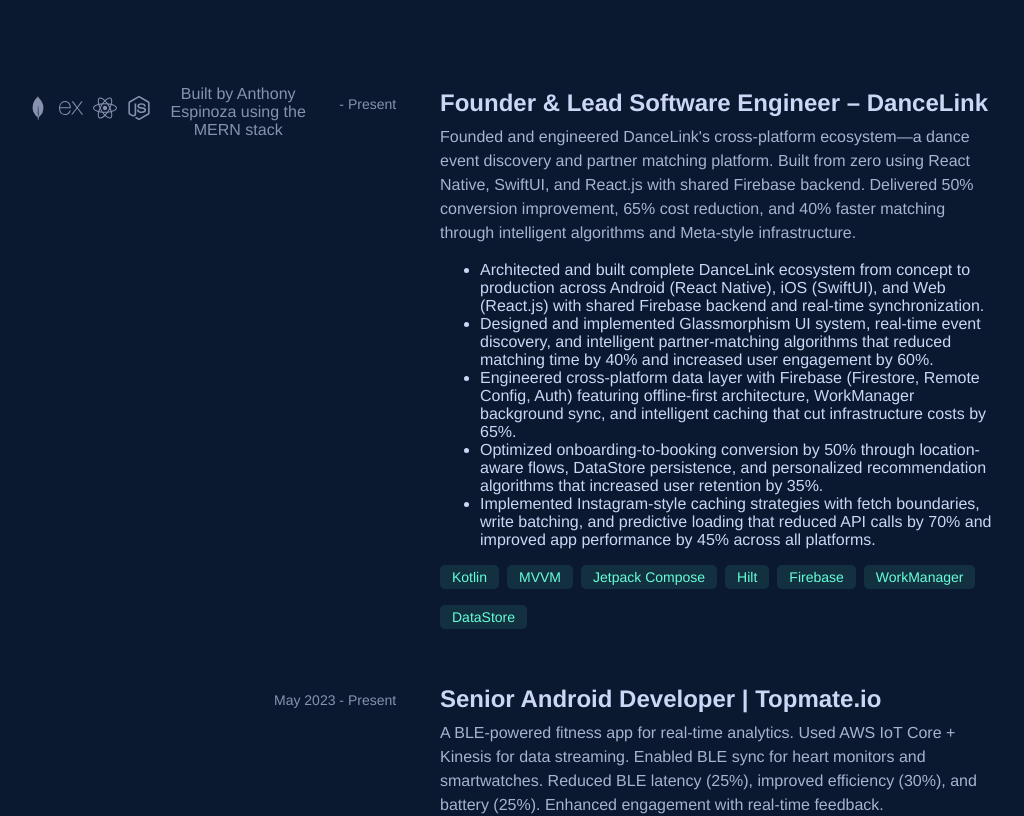
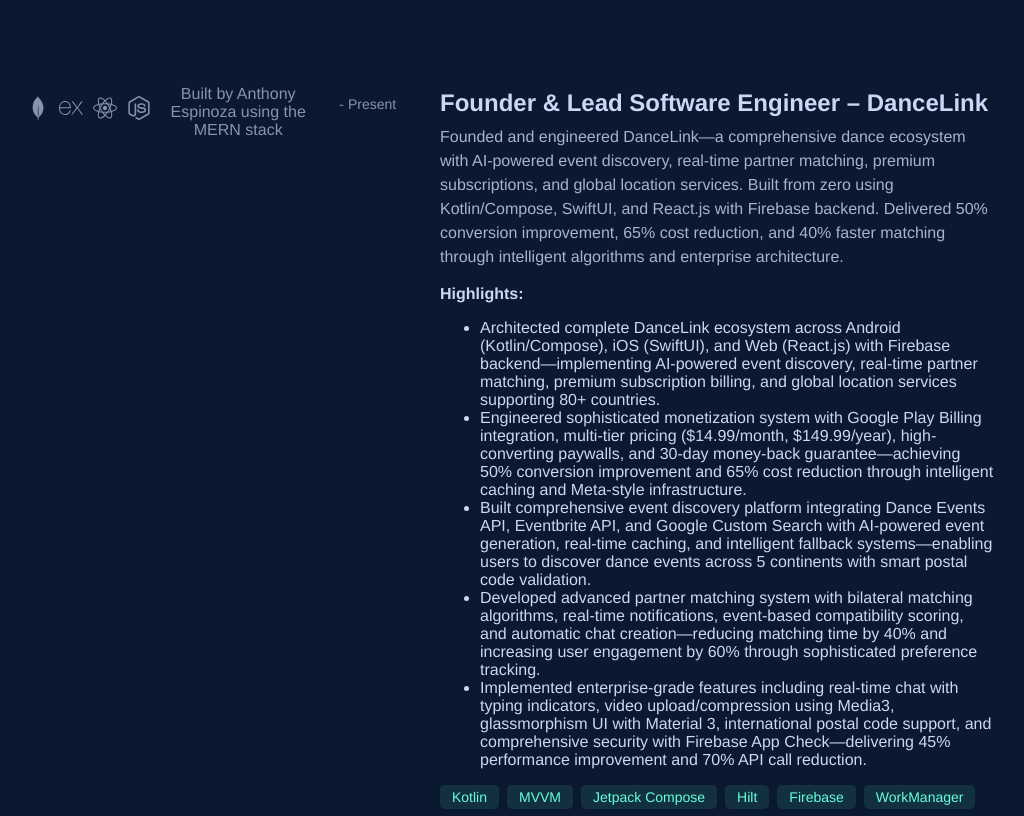
Before and after one commit to TonyStarkWiz/MyProtfolioWebsite, a React (Create React App) app in the folder client/: page / in a window 1280 px wide. Shown: the part 660-1476 px from the top of the page, without its empty margins (186-1210 px from the left). Built offline with nearby package versions, Linux system fonts and the light colour scheme; the HTML template or start-up script is replaced by a standard one.

Commit message:
Add Highlights section header to DanceLink experience

```diff
--- a/client/src/App.js
+++ b/client/src/App.js
@@ -28,14 +28,15 @@ const Experience = () => (
           </a>
         </h3>
         <p>
-          Founded and engineered DanceLink's cross-platform ecosystem—a dance event discovery and partner matching platform. Built from zero using React Native, SwiftUI, and React.js with shared Firebase backend. Delivered 50% conversion improvement, 65% cost reduction, and 40% faster matching through intelligent algorithms and Meta-style infrastructure.
+          Founded and engineered DanceLink—a comprehensive dance ecosystem with AI-powered event discovery, real-time partner matching, premium subscriptions, and global location services. Built from zero using Kotlin/Compose, SwiftUI, and React.js with Firebase backend. Delivered 50% conversion improvement, 65% cost reduction, and 40% faster matching through intelligent algorithms and enterprise architecture.
         </p>
+        <h4>Highlights:</h4>
         <ul>
-          <li>Architected and built complete DanceLink ecosystem from concept to production across Android (React Native), iOS (SwiftUI), and Web (React.js) with shared Firebase backend and real-time synchronization.</li>
-          <li>Designed and implemented Glassmorphism UI system, real-time event discovery, and intelligent partner-matching algorithms that reduced matching time by 40% and increased user engagement by 60%.</li>
-          <li>Engineered cross-platform data layer with Firebase (Firestore, Remote Config, Auth) featuring offline-first architecture, WorkManager background sync, and intelligent caching that cut infrastructure costs by 65%.</li>
-          <li>Optimized onboarding-to-booking conversion by 50% through location-aware flows, DataStore persistence, and personalized recommendation algorithms that increased user retention by 35%.</li>
-          <li>Implemented Instagram-style caching strategies with fetch boundaries, write batching, and predictive loading that reduced API calls by 70% and improved app performance by 45% across all platforms.</li>
+          <li>Architected complete DanceLink ecosystem across Android (Kotlin/Compose), iOS (SwiftUI), and Web (React.js) with Firebase backend—implementing AI-powered event discovery, real-time partner matching, premium subscription billing, and global location services supporting 80+ countries.</li>
+          <li>Engineered sophisticated monetization system with Google Play Billing integration, multi-tier pricing ($14.99/month, $149.99/year), high-converting paywalls, and 30-day money-back guarantee—achieving 50% conversion improvement and 65% cost reduction through intelligent caching and Meta-style infrastructure.</li>
+          <li>Built comprehensive event discovery platform integrating Dance Events API, Eventbrite API, and Google Custom Search with AI-powered event generation, real-time caching, and intelligent fallback systems—enabling users to discover dance events across 5 continents with smart postal code validation.</li>
+          <li>Developed advanced partner matching system with bilateral matching algorithms, real-time notifications, event-based compatibility scoring, and automatic chat creation—reducing matching time by 40% and increasing user engagement by 60% through sophisticated preference tracking.</li>
+          <li>Implemented enterprise-grade features including real-time chat with typing indicators, video upload/compression using Media3, glassmorphism UI with Material 3, international postal code support, and comprehensive security with Firebase App Check—delivering 45% performance improvement and 70% API call reduction.</li>
         </ul>
 
         <div className="experience-skills">
```
